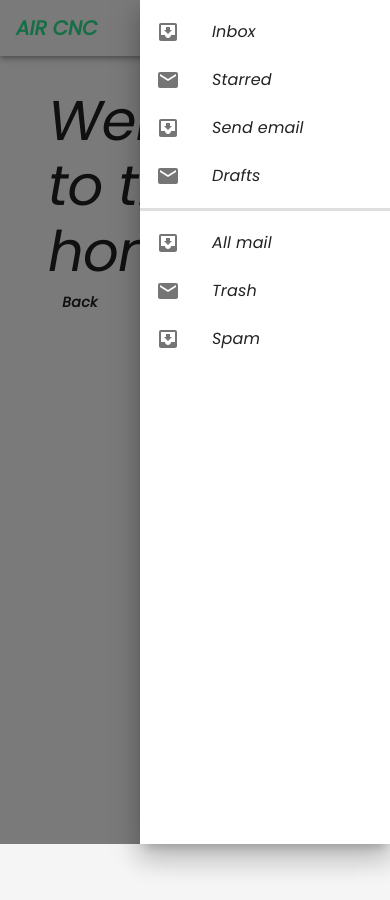
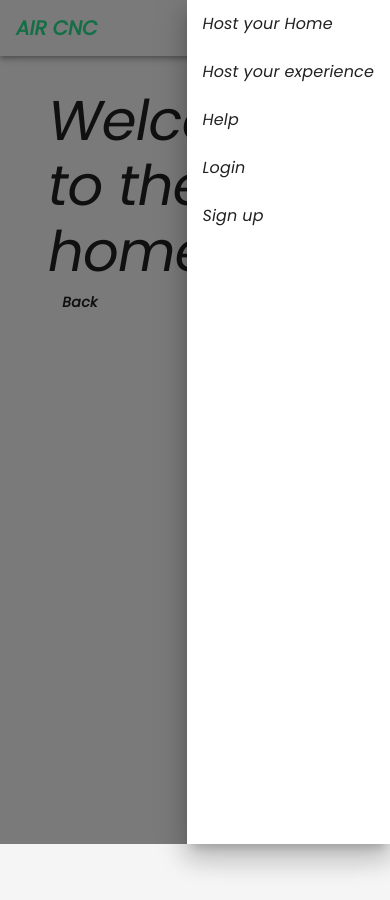
Before and after one commit to Shakib448/next-js-air-cnc, a Next.js app in the folder client/: page /home in a window 390 px wide. Both pictures are taken after a click on the button "menu". Built offline with nearby package versions, Linux system fonts and the light colour scheme.

Commit message:
WIP on HOME

```diff
--- a/client/src/Components/MobileNavigation.js
+++ b/client/src/Components/MobileNavigation.js
@@ -1,17 +1,13 @@
-import React from "react";
+import React, { useState } from "react";
 import clsx from "clsx";
 import { makeStyles } from "@material-ui/core/styles";
 import Drawer from "@material-ui/core/Drawer";
-import Button from "@material-ui/core/Button";
 import List from "@material-ui/core/List";
-import Divider from "@material-ui/core/Divider";
 import ListItem from "@material-ui/core/ListItem";
-import ListItemIcon from "@material-ui/core/ListItemIcon";
 import ListItemText from "@material-ui/core/ListItemText";
-import InboxIcon from "@material-ui/icons/MoveToInbox";
-import MailIcon from "@material-ui/icons/Mail";
 import { Box, IconButton } from "@material-ui/core";
 import MenuIcon from "@material-ui/icons/Menu";
+import Link from "next/link";
 
 const useStyles = makeStyles((theme) => ({
   list: {
@@ -27,11 +23,21 @@ const useStyles = makeStyles((theme) => ({
       display: "none",
     },
   },
+  linkButtonHover: {
+    transition: "all .5s",
+    "&:hover": {
+      background: "#2DDE8D",
+      color: "#fff",
+    },
+  },
+  list: {
+    padding: "0px",
+  },
 }));
 
 export default function MobileNavigation() {
   const classes = useStyles();
-  const [state, setState] = React.useState({
+  const [state, setState] = useState({
     right: false,
   });
 
@@ -48,32 +54,17 @@ export default function MobileNavigation() {
   const list = (anchor) => (
     <Box
       component="div"
-      className={clsx(classes.list, {
-        [classes.fullList]: anchor === "top" || anchor === "bottom",
-      })}
       role="presentation"
       onClick={toggleDrawer(anchor, false)}
       onKeyDown={toggleDrawer(anchor, false)}
     >
-      <List>
-        {["Inbox", "Starred", "Send email", "Drafts"].map((text, index) => (
-          <ListItem button key={text}>
-            <ListItemIcon>
-              {index % 2 === 0 ? <InboxIcon /> : <MailIcon />}
-            </ListItemIcon>
-            <ListItemText primary={text} />
-          </ListItem>
-        ))}
-      </List>
-      <Divider />
-      <List>
-        {["All mail", "Trash", "Spam"].map((text, index) => (
-          <ListItem button key={text}>
-            <ListItemIcon>
-              {index % 2 === 0 ? <InboxIcon /> : <MailIcon />}
-            </ListItemIcon>
-            <ListItemText primary={text} />
-          </ListItem>
+      <List className={clsx(classes.list)}>
+        {route.map((item, index) => (
+          <Link href={item.to} key={index}>
+            <ListItem button className={clsx(classes.linkButtonHover)}>
+              <ListItemText primary={item.name} />
+            </ListItem>
+          </Link>
         ))}
       </List>
     </Box>
@@ -104,3 +95,11 @@ export default function MobileNavigation() {
     </Box>
   );
 }
+
+const route = [
+  { name: "Host your Home", to: "/" },
+  { name: "Host your experience", to: "/" },
+  { name: "Help", to: "/" },
+  { name: "Login", to: "/" },
+  { name: "Sign up", to: "/" },
+];
--- a/client/src/Components/Navigation.js
+++ b/client/src/Components/Navigation.js
@@ -3,11 +3,8 @@ import AppBar from "@material-ui/core/AppBar";
 import Toolbar from "@material-ui/core/Toolbar";
 import Typography from "@material-ui/core/Typography";
 import Button from "@material-ui/core/Button";
-import IconButton from "@material-ui/core/IconButton";
-import MenuIcon from "@material-ui/icons/Menu";
 import { Box, ButtonGroup } from "@material-ui/core";
 import clsx from "clsx";
-import { useState } from "react";
 import MobileNavigation from "./MobileNavigation";
 
 const useStyles = makeStyles((theme) => ({
@@ -39,19 +36,6 @@ const useStyles = makeStyles((theme) => ({
 
 const Navigation = () => {
   const classes = useStyles();
-  const [state, setState] = useState({
-    right: false,
-  });
-
-  const toggleDrawer = (anchor, open) => (event) => {
-    if (
-      event.type === "keydown" &&
-      (event.key === "Tab" || event.key === "Shift")
-    ) {
-      return;
-    }
-    setState({ ...state, [anchor]: open });
-  };
 
   return (
     <Box component="div" className={clsx(classes.root)}>
```
